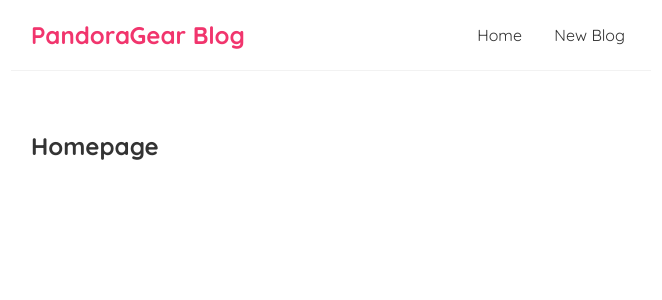
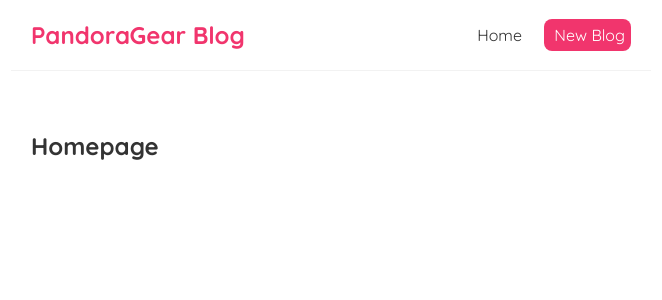
Before and after one commit to andydangit/Ninja-Modern-React, a React (Create React App) app: page / in a window 1280 px wide. Shown: the top 300 px of the page, without its empty margins (309-971 px from the left). Built offline with nearby package versions, Linux system fonts and the light colour scheme.

Commit message:
Add styles inside the navbar

```diff
--- a/src/Component/Navbar.js
+++ b/src/Component/Navbar.js
@@ -6,7 +6,11 @@
             <h1> PandoraGear Blog  </h1>
             <div className="links">
                 <a href="/"> Home</a>
-                <a href="/create"> New Blog</a>
+                <a href="/create" style={{
+                    color: "white",
+                    backgroundColor: "#f1356d",
+                    borderRadius: '8px',
+                }} > New Blog</a>
                 </div>
         </nav>
      );
```
